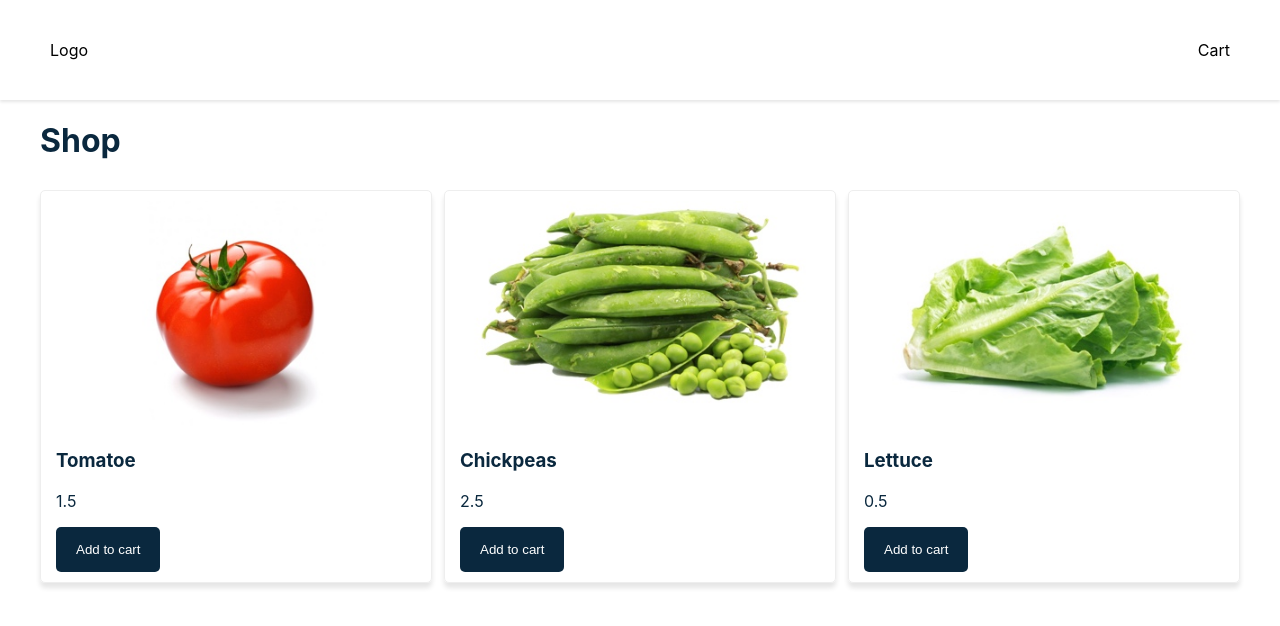
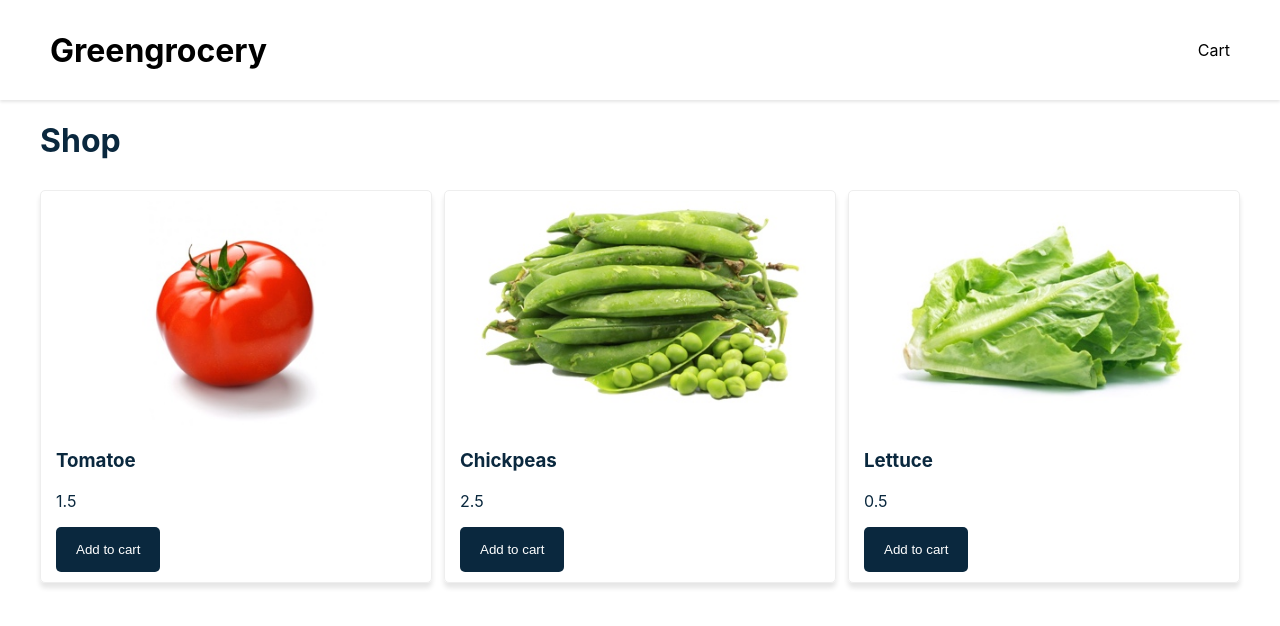
Before and after one commit to levelasquez/react-shopping-cart-course, a React (Create React App) app: page / in a window 1280 px wide. Shown: the top 626 px of the page. Built offline with nearby package versions, Linux system fonts and the light colour scheme.

Commit message:
logo component

```diff
--- /dev/null
+++ b/src/components/Logo.js
@@ -0,0 +1,16 @@
+import { Component } from 'react'
+
+const styles = {
+  logo: {
+    fontWeight: '700',
+    fontSize: '2rem',
+  },
+}
+
+class Logo extends Component {
+  render() {
+    return <div style={styles.logo}>Greengrocery</div>
+  }
+}
+
+export default Logo
--- a/src/components/Navbar.js
+++ b/src/components/Navbar.js
@@ -1,4 +1,6 @@
 import { Component } from 'react'
+
+import Logo from './Logo'
 
 const styles = {
   navbar: {
@@ -17,7 +19,7 @@ class Navbar extends Component {
   render() {
     return (
       <nav style={styles.navbar}>
-        <p>Logo</p>
+        <Logo />
         <p>Cart</p>
       </nav>
     )
```
